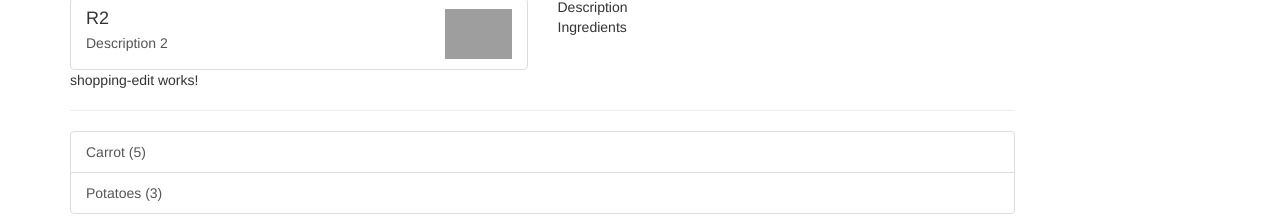
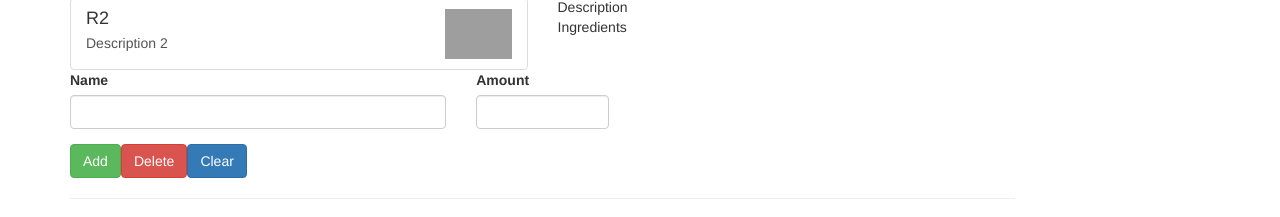
Before and after one commit to jerrySTK/UdemyCourseProject, an Angular app: page / in a window 1280 px wide. Shown: the part 180-397 px from the top of the page. Built offline with nearby package versions, Linux system fonts and the light colour scheme; grey boxes are pictures that could not be loaded.

Commit message:
Shoppin edit screen

```diff
--- a/src/app/shopping-list/shopping-edit/shopping-edit.component.html
+++ b/src/app/shopping-list/shopping-edit/shopping-edit.component.html
@@ -1,3 +1,23 @@
-<p>
-  shopping-edit works!
-</p>
+<div class="row">
+  <div class="col-xs-12">
+    <form>
+      <div class="row">
+          <div class="col-sm-5 form-group">
+              <label for="name">Name</label>
+              <input type="text" id="name" class="form-control">
+          </div>
+          <div class="col-sm-2 form-group">
+              <label for="amount">Amount</label>
+              <input type="number" id="amount" class="form-control">
+          </div>
+      </div>
+      <div class="row">
+        <div class="col-xs-12">
+          <button class="btn btn-success" type="submit">Add</button>
+          <button class="btn btn-danger" type="submit">Delete</button>
+          <button class="btn btn-primary" type="submit">Clear</button>
+        </div>
+      </div>
+    </form>
+  </div>
+</div>
```
